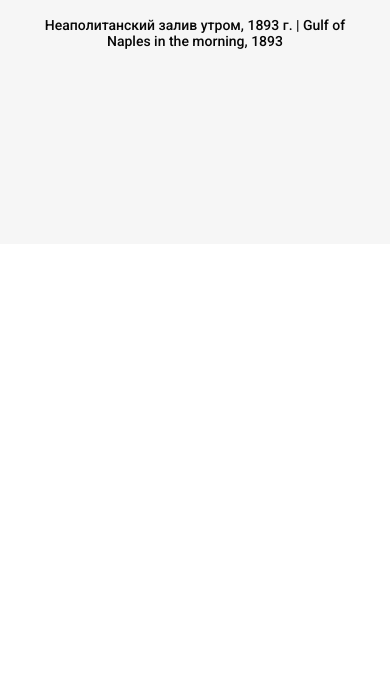
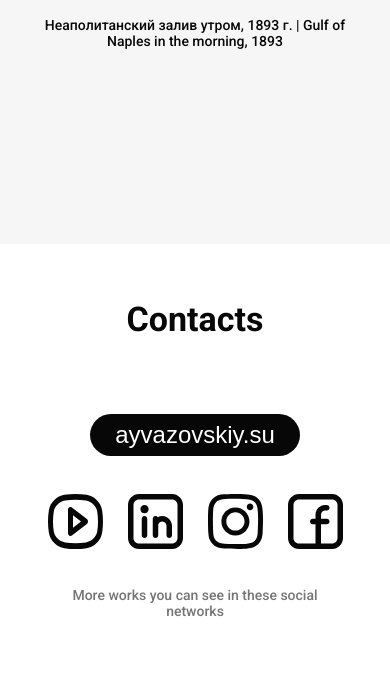
Before and after one commit to Goshanije/aivozovski_page, a plain HTML site: page index.html in a window 390 px wide. Shown: the part 2374-3056 px from the top of the page. Before the commit the page ends 2618 px from the top, so only its background shows below. Drawn offline with Linux system fonts and the light colour scheme.

Commit message:
create contacts section

```diff
--- a/index.css
+++ b/index.css
@@ -5,3 +5,4 @@
 @import url(styles/about.css);
 @import url(styles/history.css);
 @import url(styles/portfolio.css);
+@import url(styles/contacs.css);
--- a/index.html
+++ b/index.html
@@ -17,19 +17,19 @@
             <nav class="nav" aria-label="header navigation">
                 <ul class="nav-list" aria-label="header navigation list">
                     <li>
-                        <a href="#" class="nav-link" aria-label="link to home">Home</a>
+                        <a href="#home-id" class="nav-link" aria-label="link to home">Home</a>
                     </li>
                     <li>
-                        <a href="#" class="nav-link" aria-label="link to about">About</a>
+                        <a href="#about-id" class="nav-link" aria-label="link to about">About</a>
                     </li>
                     <li>
-                        <a href="#" class="nav-link" aria-label="link to history">History</a>
+                        <a href="#history-id" class="nav-link" aria-label="link to history">History</a>
                     </li>
                     <li>
-                        <a href="#" class="nav-link" aria-label="link to portfolio">Portfolio</a>
+                        <a href="#portfolio-id" class="nav-link" aria-label="link to portfolio">Portfolio</a>
                     </li>
                     <li>
-                        <a href="#" class="nav-link" aria-label="link to contacs">Contacs</a>
+                        <a href="#contacs-id" class="nav-link" aria-label="link to contacs">Contacs</a>
                     </li>
                 </ul>
             </nav>
@@ -37,7 +37,7 @@
     </header>
 
     <main aria-label="main">
-        <section class="home">
+        <section class="home" id="home-id">
             <div class="container" aria-label="home section">
                 <h1 class="home-title" aria-label="title">Ivan Constantinovich Aivazovski</h1>
                 <p class="home-description" aria-label="description">Russian marine painter of Armenian origin, collector, philanthropist</p>
@@ -45,7 +45,7 @@
             </div>
         </section>
 
-        <section class="about">
+        <section class="about" id="about-id">
             <div class="container" aria-label="about section">
                 <h2 class="about-title" aria-label="title">About</h2>
                 <h3 class="subtitle-ru" aria-label="russian subtitle">Ива́н Константи́нович Айвазо́вский – русский живописец-маринист армянского происхождения, коллекционер, меценат.</h3>
@@ -56,15 +56,15 @@
             </div>
         </section>
 
-        <section class="history">
-            <div class="container">
+        <section class="history" id="history-id">
+            <div class="container" aria-label="history section">
                 <h2 class="history-title" aria-label="title">History</h2>
                 <img src="assets/webp/history.webp" alt="photo of the house" class="history-img">
                 <h3 class="history-description" aria-label="descriprion of the photo">Дом в котором родился Айвазовский | The house where Aivazovsky was born </h3>
             </div>
         </section>
 
-        <section class="portfolio" aria-label="portfolio">
+        <section class="portfolio" id="portfolio-id">
             <div class="container" aria-label="portfolio section">
                 <h2 class="portfolio-title" aria-label="title">Portfolio</h2>
                 <img src="assets/webp/portfolio-1.webp" alt="first photo" class="first-img">
@@ -75,8 +75,46 @@
                 <h3 class="description-treeth" aria-label="description of the treeth photo">Неаполитанский залив утром, 1893 г. | Gulf of Naples in the morning, 1893</h3>
             </div>
         </section>
+
     </main>
 
-    <footer></footer>
+    <footer>
+        <section class="contacs" id="contacs-id">
+            <div class="container" aria-label="contacs section">
+                <h2 class="contacs-title" aria-label="title">Contacts</h2>
+
+                <button class="contacs-button" aria-label="button">
+                    <a href="http://ayvazovskiy.su" target="_blank" class="link-site" aria-label="link to site">ayvazovskiy.su</a>
+                </button>
+
+                <address class="social" aria-label="social networks">
+                    <a href="https://www.youtube.com/" aria-label="link to youtube" target="_blank">
+                        <svg class="social-icon" aria-label="youtube icon">
+                            <use href="assets/sprites.svg#youtube-icon"></use>
+                        </svg>
+                    </a>
+                    <a href="" aria-label="link to in" target="_blank">
+                        <svg class="social-icon" aria-label="in-icon">
+                            <use href="assets/sprites.svg#in-icon"></use>
+                        </svg>
+                    </a>
+                    <a href="" aria-label="link to instagram" target="_blank">
+                        <svg class="social-icon" aria-label="instagram-icon">
+                            <use href="assets/sprites.svg#inst-icon"></use>
+                        </svg>
+                    </a>
+                    <a href="" aria-label="link to facebook" target="_blank">
+                        <svg class="social-icon" aria-label="facebook-icon">
+                            <use href="assets/sprites.svg#facebook-icon"></use>
+                        </svg>
+                    </a>
+                </address>
+
+
+                <h3 class="description" aria-label="descriprion">More works you can see in these social networks</h3>
+            </div>
+        </section>
+
+</footer>
 </body>
 </html>
--- a/styles/basic.css
+++ b/styles/basic.css
@@ -1,5 +1,9 @@
 * {
     box-sizing: border-box;
+}
+
+html {
+    scroll-behavior: smooth;
 }
 
 body {
--- /dev/null
+++ b/styles/contacs.css
@@ -0,0 +1,65 @@
+.contacs {
+    padding: 55px 0 63px;
+    text-align: center;
+}
+
+.contacs-title {
+    font-size: 34px;
+    font-weight: 700;
+    color: var(--font-main-black);
+    text-align: center;
+}
+
+.contacs-button {
+    height: 42px;
+    width: 210px;
+    border: none;
+    background-color: var(--font-main-black);
+    color: var(--bg-main);
+    border-radius: 21px;
+    font-size: 24px;
+    font-weight: 500;
+    margin: 75px 0 38px;
+}
+
+.contacs-button:hover {
+    opacity: 0.8;
+}
+
+.social {
+    display: flex;
+    justify-content: center;
+    gap: 30px;
+    margin: 0 auto;
+}
+
+.social-icon {
+    width: 65px;
+    height: 65px;
+    fill: var(--font-main-black);
+}
+
+.social-icon:hover {
+    fill: rgb(100, 100, 100);
+}
+
+.description {
+    font-size: 16px;
+    color: var(--font-grey);
+    font-weight: 500;
+    margin: 34px auto 0;
+    width: 261px;
+}
+
+@media (max-width: 480px) {
+    .description {
+        font-size: 14px;
+    }
+    .social-icon {
+        width: 55px;
+        height: 55px;
+    }
+    .social {
+        gap: 25px;
+    }
+}
```
Also changed, not shown: assets/sprites.svg (added).
